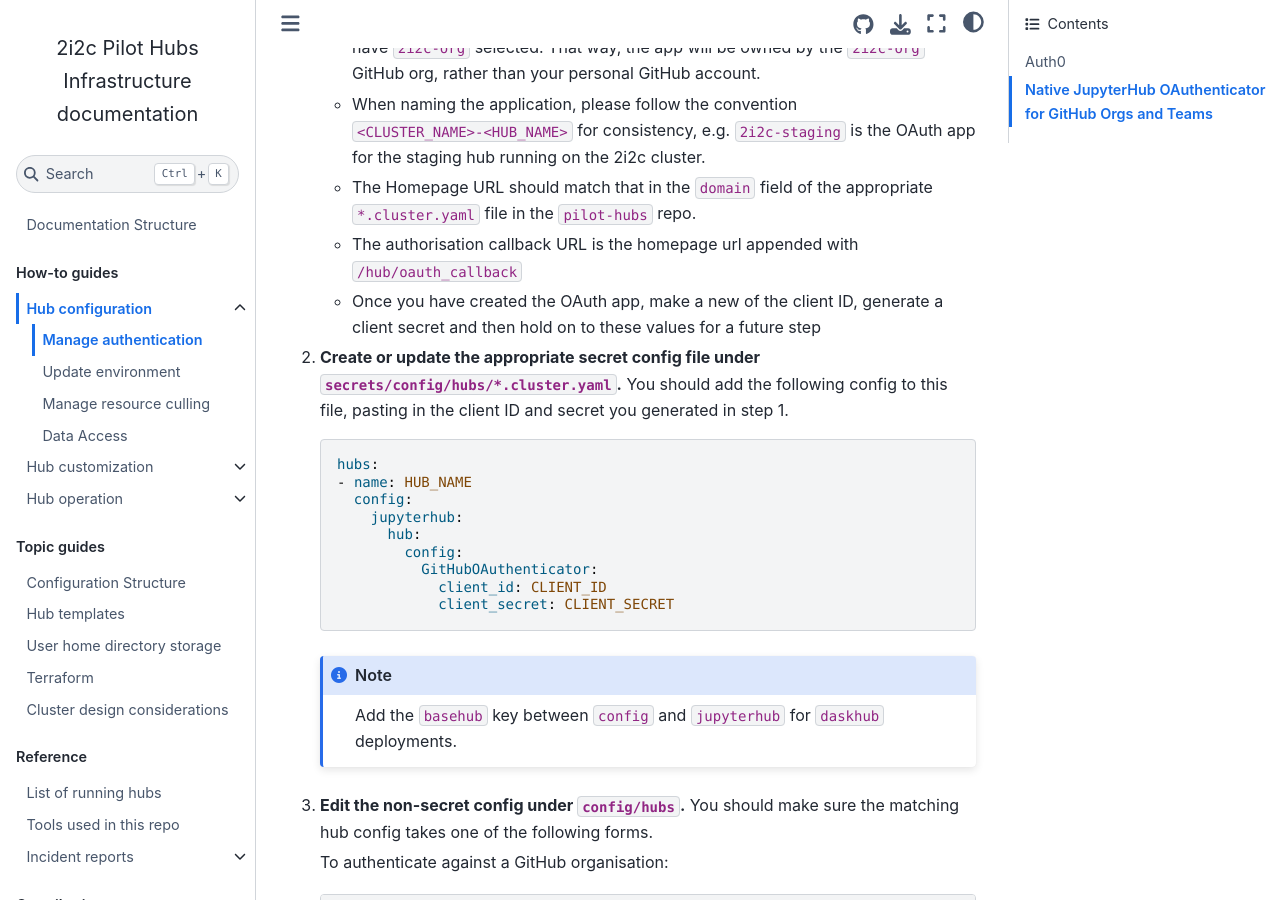
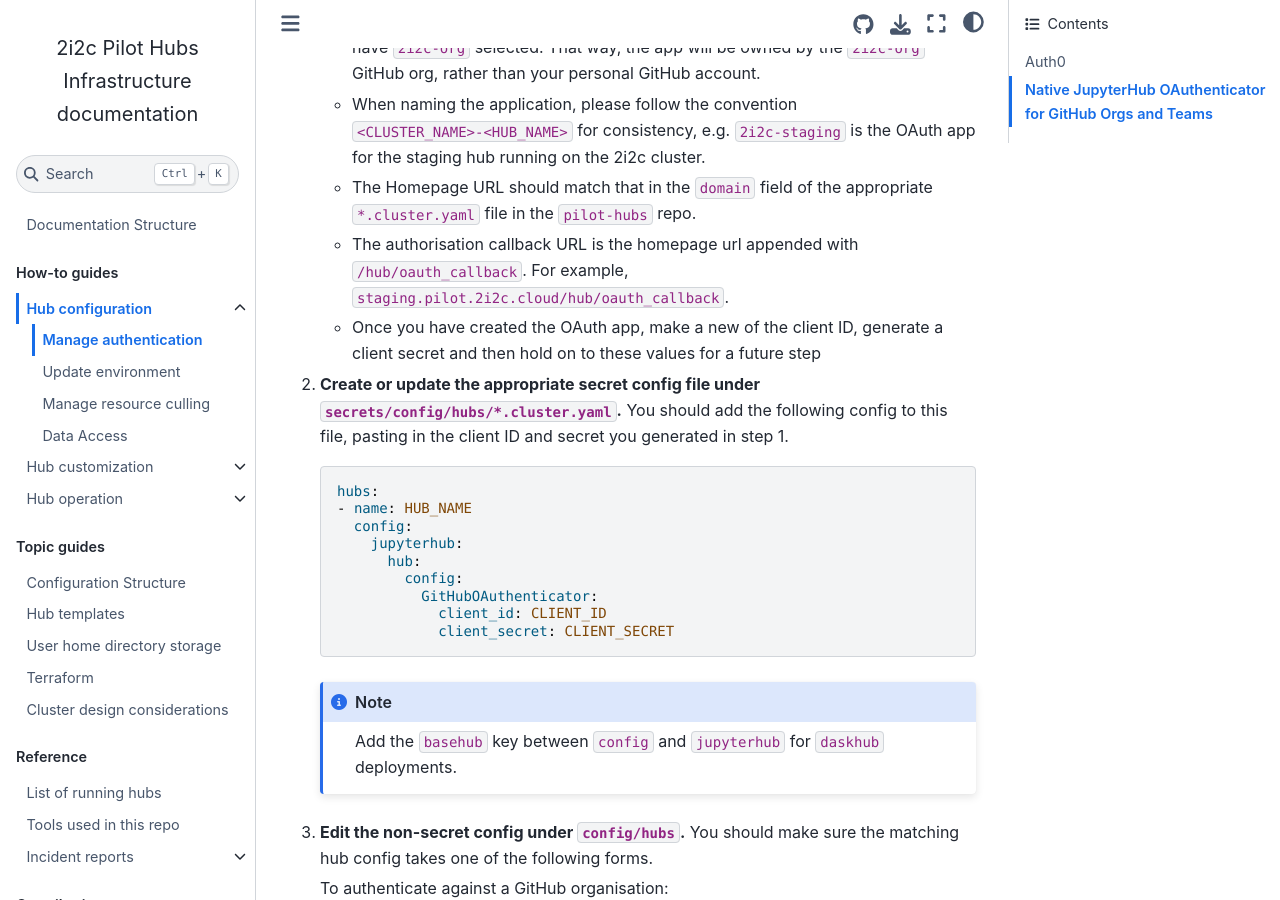
Before and after one commit to 2i2c-org/infrastructure, a Sphinx documentation site: the page built from docs/howto/configure/auth-management.md, in a window 1280 px wide and 900 px high, scrolled down 1608 px. Built offline with Sphinx 7.4.7 and the Sphinx Book theme 1.1.4, drawn with Linux system fonts in a browser that asks for light colours; pages that are not in the unit, such as notebooks, are missing from menus; the version number could not be read and is left out.

Commit message:
Add example of /hub/oauth_callback url
Co-authored-by: Chris Holdgraf <choldgraf@gmail.com>

```diff
--- a/docs/howto/configure/auth-management.md
+++ b/docs/howto/configure/auth-management.md
@@ -72,7 +72,7 @@ Presently, this involves a few more manual steps than the `auth0` setup describe
      That way, the app will be owned by the `2i2c-org` GitHub org, rather than your personal GitHub account.
    - When naming the application, please follow the convention `<CLUSTER_NAME>-<HUB_NAME>` for consistency, e.g. `2i2c-staging` is the OAuth app for the staging hub running on the 2i2c cluster.
    - The Homepage URL should match that in the `domain` field of the appropriate `*.cluster.yaml` file in the `pilot-hubs` repo.
-   - The authorisation callback URL is the homepage url appended with `/hub/oauth_callback`
+   - The authorisation callback URL is the homepage url appended with `/hub/oauth_callback`. For example, `staging.pilot.2i2c.cloud/hub/oauth_callback`.
    - Once you have created the OAuth app, make a new of the client ID, generate a client secret and then hold on to these values for a future step
 
 2. **Create or update the appropriate secret config file under `secrets/config/hubs/*.cluster.yaml`.**
```
